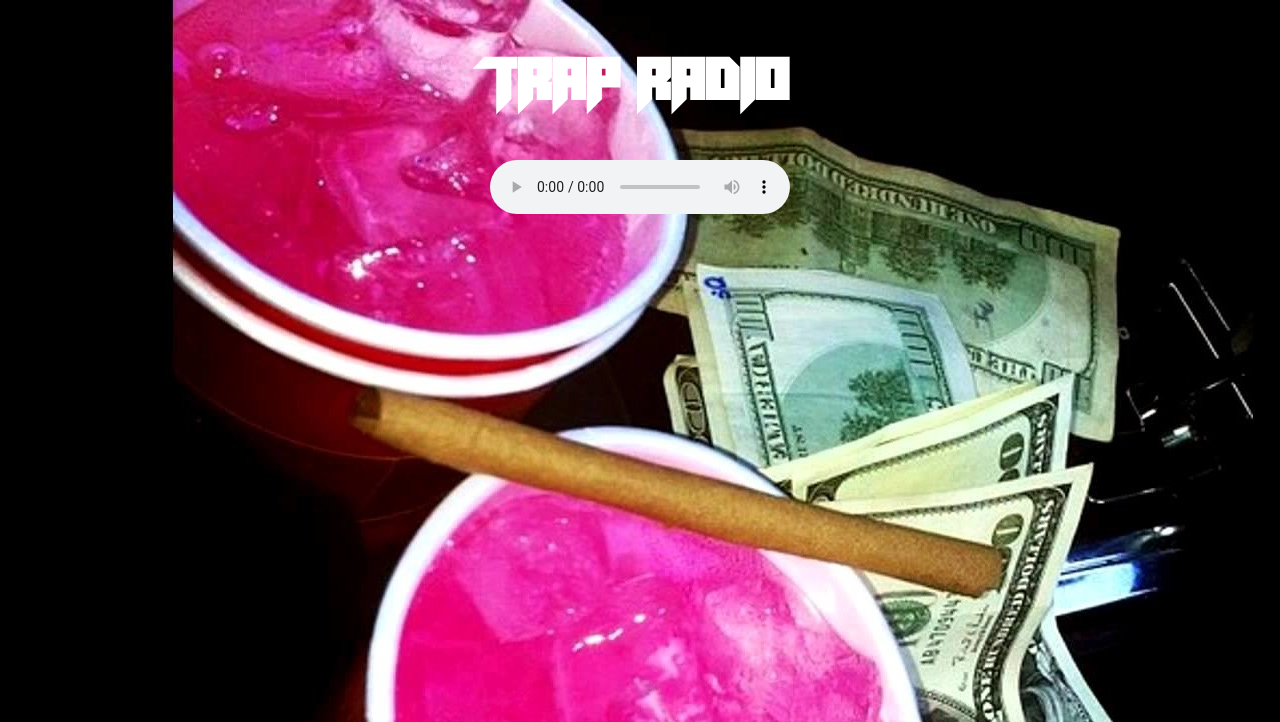
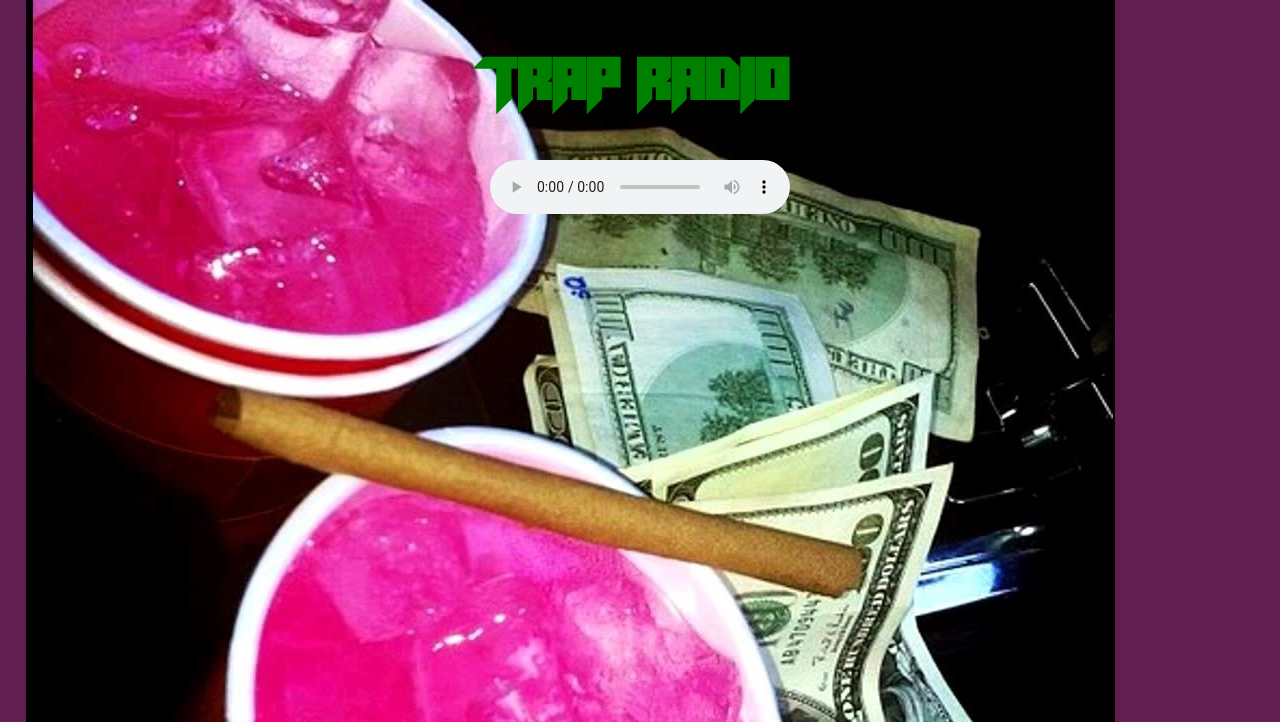
Before and after one commit to dflorian251/TrapRadio, a plain HTML site: page index.html in a window 1280 px wide. Shown: the top 722 px of the page. Drawn offline with Linux system fonts and the light colour scheme.

Commit message:
Update style.css

```diff
--- a/style.css
+++ b/style.css
@@ -1,12 +1,13 @@
 body{
-    background-color: black;
+    background-color:#601e51 ;
 }
 .h1{
     text-align: center;
     font-family: RaveKing;
     font-size: 200%;
-    color: white;
+    color: green;
 }
+
 @font-face {
     font-family:RaveKing;
     src: url(fonts/RaveKing-04Mz.ttf );
@@ -20,19 +21,17 @@ body{
     z-index: 1;
 }
 .bg{
-    width: 10%;
-    display: block;
-    margin-left: auto;
-    margin-right: auto;
+    width: 100vw;
     position: fixed;
-    left: 13%;
     top: 0%;
+    left: 2%;
     z-index: -1;
-
 }
 .mousikh{
+
     display: flex;
     justify-content: center;
     align-items: center;
     bottom: 100%;
+
 }
```
